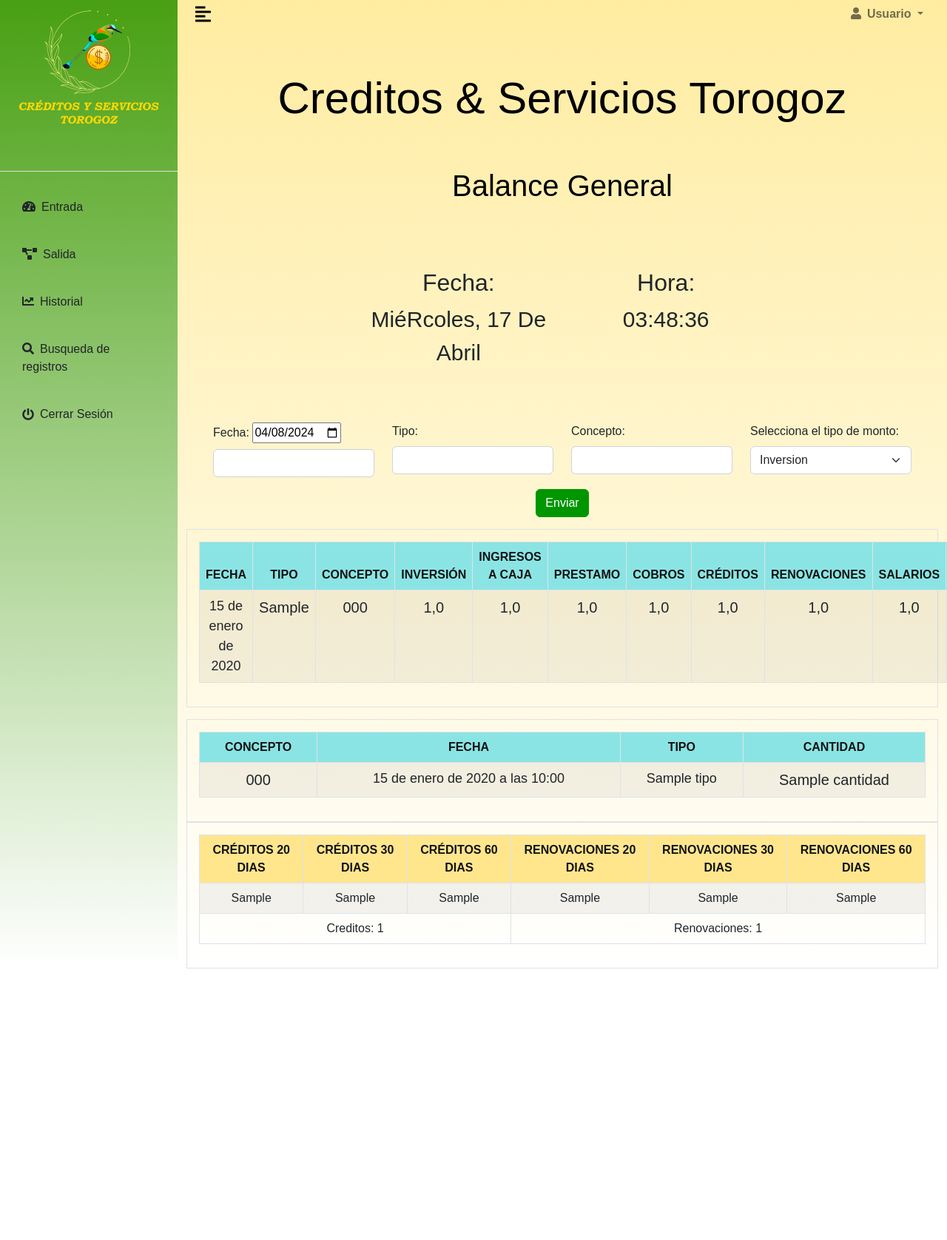
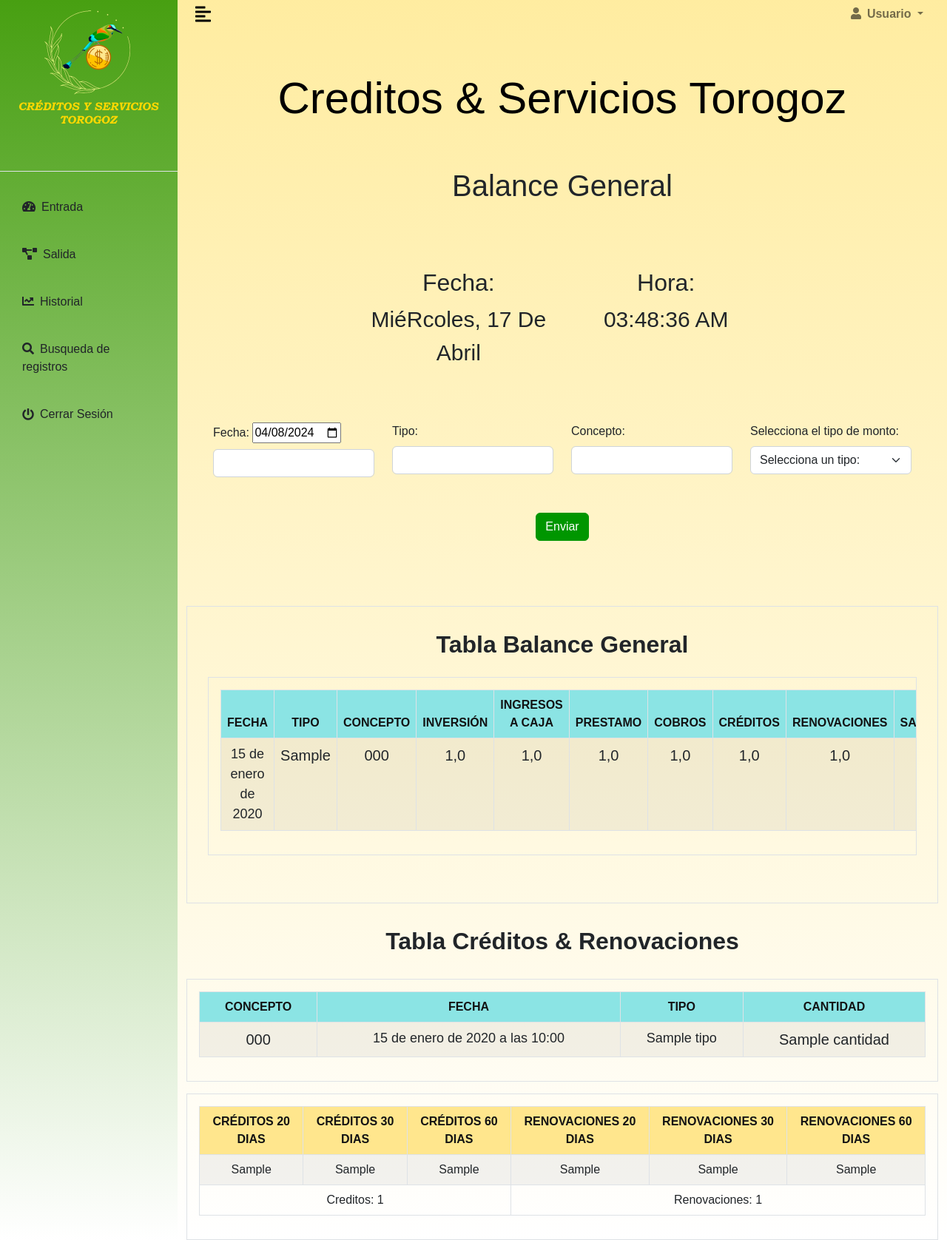
Before and after one commit to MiguelZelaya5/AppCySTorogoz, a Django app: template TorogozApp/templates/home.html in a window 1280 px wide. Shown: the part 25-1701 px from the top of the page at 74% size. Before the commit the page ends 1334 px from the top, so only its background shows below. Run offline with Django 5.2, Linux system fonts and the light colour scheme; tables that the repository leaves empty hold one stand-in row (values such as "Sample post"); the template is opened without the code that fills it: values that come from a table or form of the project are taken from there, most other values are stand-ins (such as "Sample title", 1, 10 or a date in 2020); some libraries are stand-ins or nearby versions.

Commit message:
Avance_Interfaz_Tablas

```diff
--- a/TorogozApp/templates/base.html
+++ b/TorogozApp/templates/base.html
@@ -36,7 +36,6 @@
         font-size: 40px;
         color: #000000;
     }
-
 
     body {
             background: linear-gradient(to bottom,  #ffec9f, #ffffff);
@@ -134,7 +133,7 @@
             </div>
 
             <div class="text-center">
-                <h1 class="h1t p-3">Balance General</h1>
+                <h1 class="h1 p-3">Balance General</h1>
             </div>
 
             {%block contenido %} {% endblock %}
@@ -148,7 +147,7 @@
             <script>
                 function updateClock() {
                     const now = moment();
-                    const formattedTime = now.format('HH:mm:ss');
+                    const formattedTime = now.format('hh:mm:ss A');
                     document.getElementById('clock').textContent = formattedTime;
                 }
 
@@ -193,7 +192,7 @@
 
                 tipoMontoSelect.addEventListener("change", function () {
                     const selectedOption = tipoMontoSelect.options[tipoMontoSelect.selectedIndex].value;
-                    if (selectedOption !== "") {
+                    if (selectedOption !== "seleccion") {
                         // Si ya existe un input de monto, lo eliminamos
                         const existingMontoInput = document.getElementById("montoInput");
                         if (existingMontoInput) {
--- a/TorogozApp/templates/home.html
+++ b/TorogozApp/templates/home.html
@@ -66,6 +66,7 @@
                         <div><label for="tipoMonto">Selecciona el tipo de monto:</label></div>
                         <div class="pt-2">
                             <select class="form-select" id="tipoMonto" name="tipoMonto">
+                                <option value="seleccion">Selecciona un tipo: </option>
                                 <option value="inversion">Inversion</option>
                                 <option value="ingresos a caja">Ingresos a caja</option>
                                 <option value="prestamo">Prestamo</option>
@@ -84,7 +85,7 @@
             <input type="hidden" id="horaActual" name="horaActual">
             <input type="hidden" id="montoHidden" name="montoHidden">
 
-            <div class="text-center mt-3">
+            <div class="text-center mt-5 mb-5">
                 <button class="btn btn-color btn-secondary" style="background-color: #009600; color: #FFFFFF; border: 1px solid #009600;">Enviar</button>
             </div>
         </form>
@@ -94,7 +95,7 @@
 <div class="container-fluid">
     <div class="row">
         <!--<h3 class="pb-2 bg-white mb-4"><CENTER>Salidas Vehiculares</CENTER></h3>-->
-        <div class="container">
+        <div class="container mt-4">
             <div class="d-flex justify-content-end pb-3">
                 <style>
 
@@ -110,8 +111,29 @@
                 </div>
             </div>
             <div class="col">
+                <div class="border p-3">
+                    <div class="container-fluid">
+                        <div class="row">
+                            <!--<h3 class="pb-2 bg-white mb-4"><CENTER>Salidas Vehiculares</CENTER></h3>-->
+                            <div class="container">
+                                <div class=" d-flex justify-content-end pb-3">
+                                    <style>
+
+                                        #campo_busqueda {
+                                            margin-right: 10px;
+                                        }
+                                    </style>
+
+                                    <div class="text-right d-flex align-items-center">
+                                        <!--<input type="text" id="campo_busqueda" placeholder="CONCEPTO:">
+                                        <button class="btn btn-primary" id="boton_buscar">Buscar</button>
+                                        <button class="btn btn-primary" id="mostrar_todos" style="display: none;">Mostrar Todos</button>-->
+                                    </div>
+                                </div>
+                                <div class="col pb-5">
+                                    <h2 class="pb-3 fw-bold"><CENTER>Tabla Balance General</CENTER></h2>
                                     <div class="col">
-                    <div class="border p-3">
+                                        <div class="border p-3" style="overflow-x: auto;">
 
                                             <table class="table table-hover table-striped table-bordered" id="example">
 
@@ -164,6 +186,12 @@
                         </div>
                     </div>
 
+                </div>
+            </div>
+        </div>
+    </div>
+</div>
+
 <div class="container-fluid">
     <div class="row">
         <!--<h3 class="pb-2 bg-white mb-4"><CENTER>Salidas Vehiculares</CENTER></h3>-->
@@ -182,8 +210,11 @@
                     <button class="btn btn-primary" id="mostrar_todos" style="display: none;">Mostrar Todos</button>-->
                 </div>
             </div>
+            <div>
+                <h2 class="text-center fw-bold p-3 pb-2">Tabla Créditos & Renovaciones</h2>
+            </div>
             <div class="row">
-                <div class="col">
+                <div class="col pt-3">
                     <div class="border p-3">
                         <table class="table table-hover table-striped table-bordered" id="tabla_creditos_renovaciones">
                             <thead style="background-color: #8be4e4; color: #121213;">
@@ -206,7 +237,7 @@
                     </div>
                 </div>
 
-                <div class="col">
+                <div class="col pt-3">
                     <div class="border p-3">
                         <table class="table table-hover table-striped table-bordered" id="tabla_renovaciones">
                             <thead style="background-color: #FFE68D; color: #121213;">
```
Lines whose indentation alone changed are shown as unchanged.
